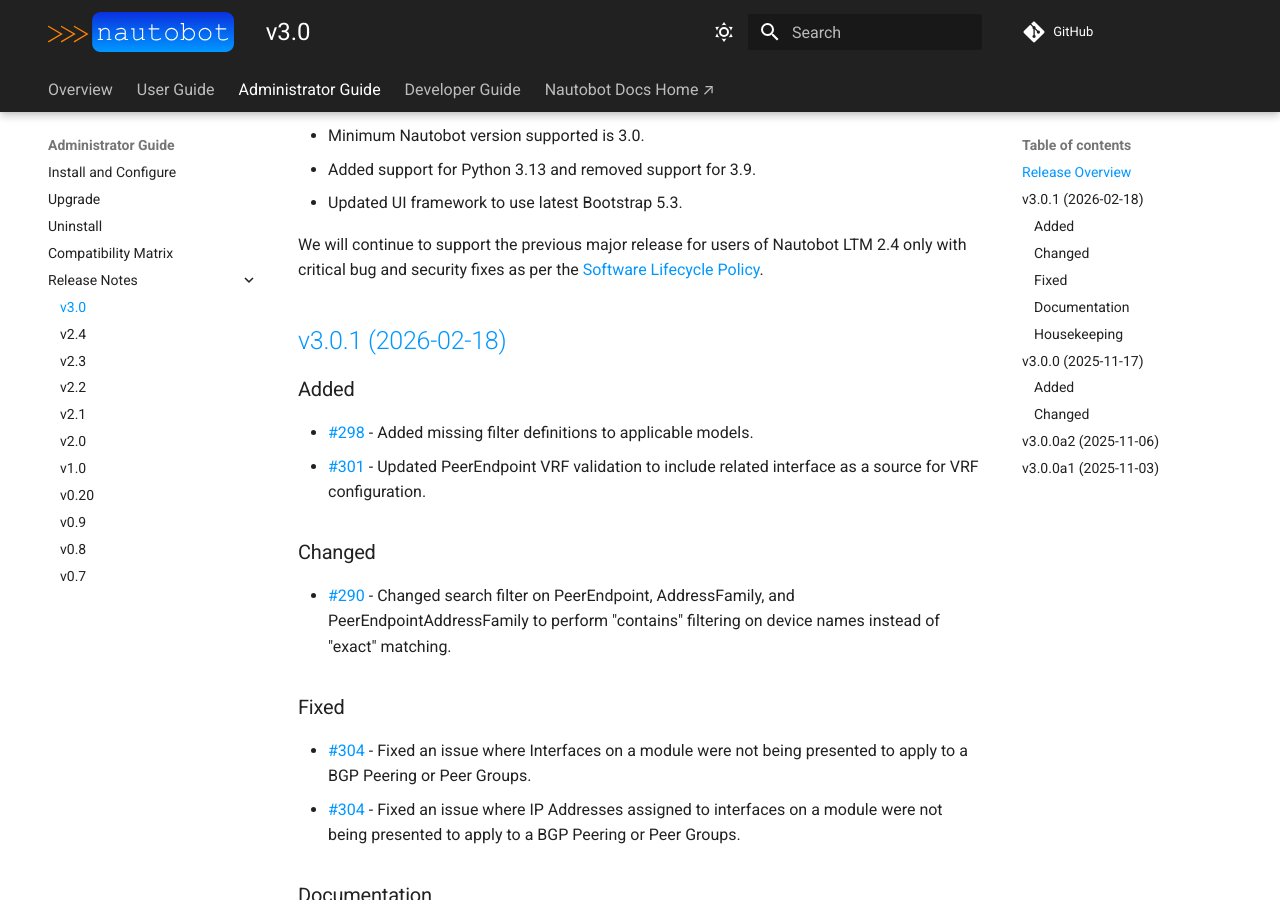
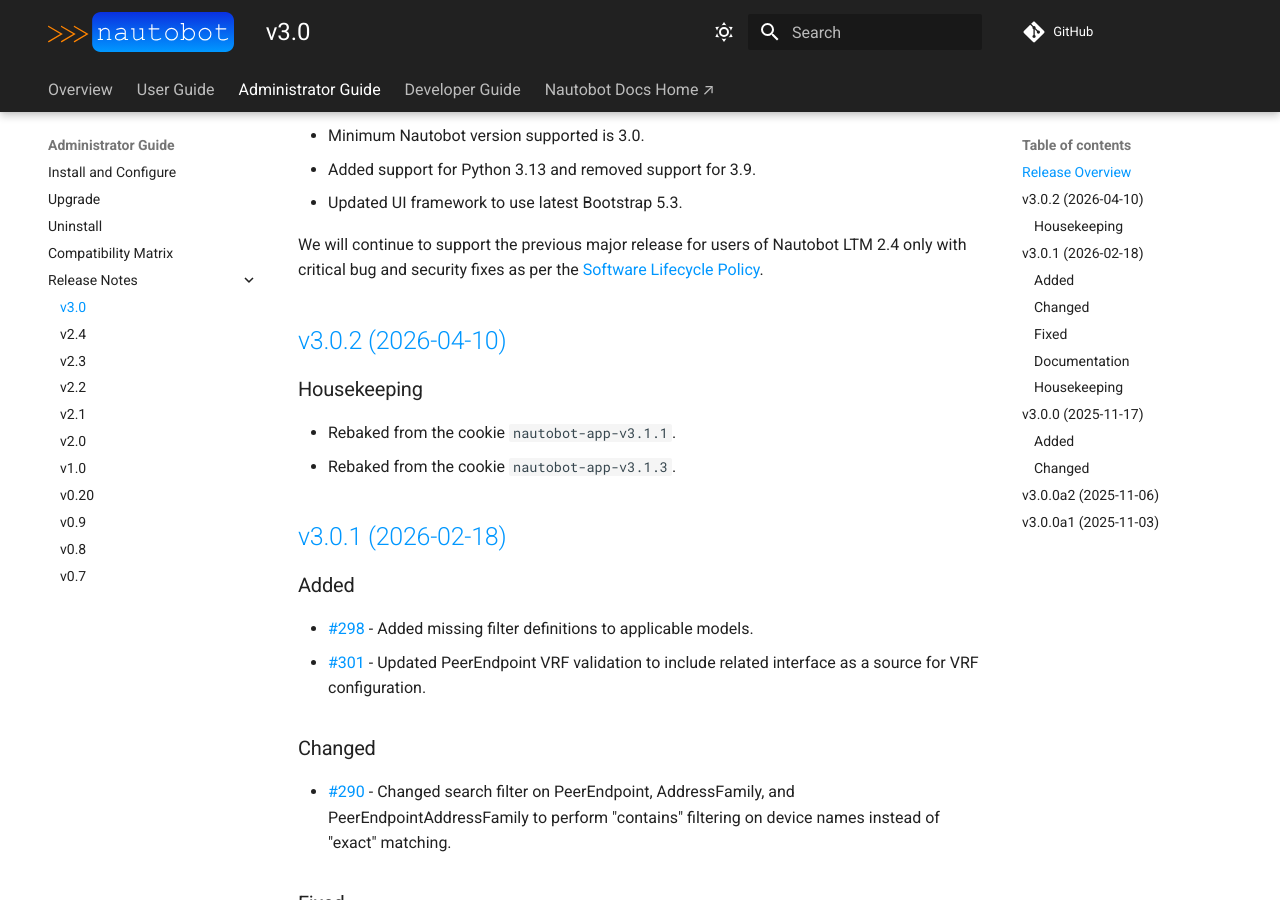
Before and after one commit to nautobot/nautobot-app-bgp-models, an MkDocs documentation site: the page built from docs/admin/release_notes/version_3.0.md, in a window 1280 px wide and 900 px high, scrolled down 330 px. Built offline with MkDocs 1.6.1 and Material for MkDocs 9.7.7, drawn with Linux system fonts in a browser that asks for light colours; comment, search, counter and statistics services are not loaded.

Commit message:
prepare release v3.0.2

```diff
--- a/docs/admin/release_notes/version_3.0.md
+++ b/docs/admin/release_notes/version_3.0.md
@@ -14,6 +14,12 @@ We will continue to support the previous major release for users of Nautobot LTM
 
 <!-- towncrier release notes start -->
 
+## [v3.0.2 (2026-04-10)](https://github.com/nautobot/nautobot-app-bgp-models/releases/tag/v3.0.2)
+
+### Housekeeping
+
+- Rebaked from the cookie `nautobot-app-v3.1.1`.
+- Rebaked from the cookie `nautobot-app-v3.1.3`.
 
 ## [v3.0.1 (2026-02-18)](https://github.com/nautobot/nautobot-app-bgp-models/releases/tag/v3.0.1)
 
--- a/pyproject.toml
+++ b/pyproject.toml
@@ -1,6 +1,6 @@
 [tool.poetry]
 name = "nautobot-bgp-models"
-version = "3.0.2a0"
+version = "3.0.2"
 description = "Nautobot BGP Models App"
 authors = ["Network to Code, LLC <opensource@networktocode.com>"]
 license = "Apache-2.0"
```
Also changed, not shown: 3 other files.
